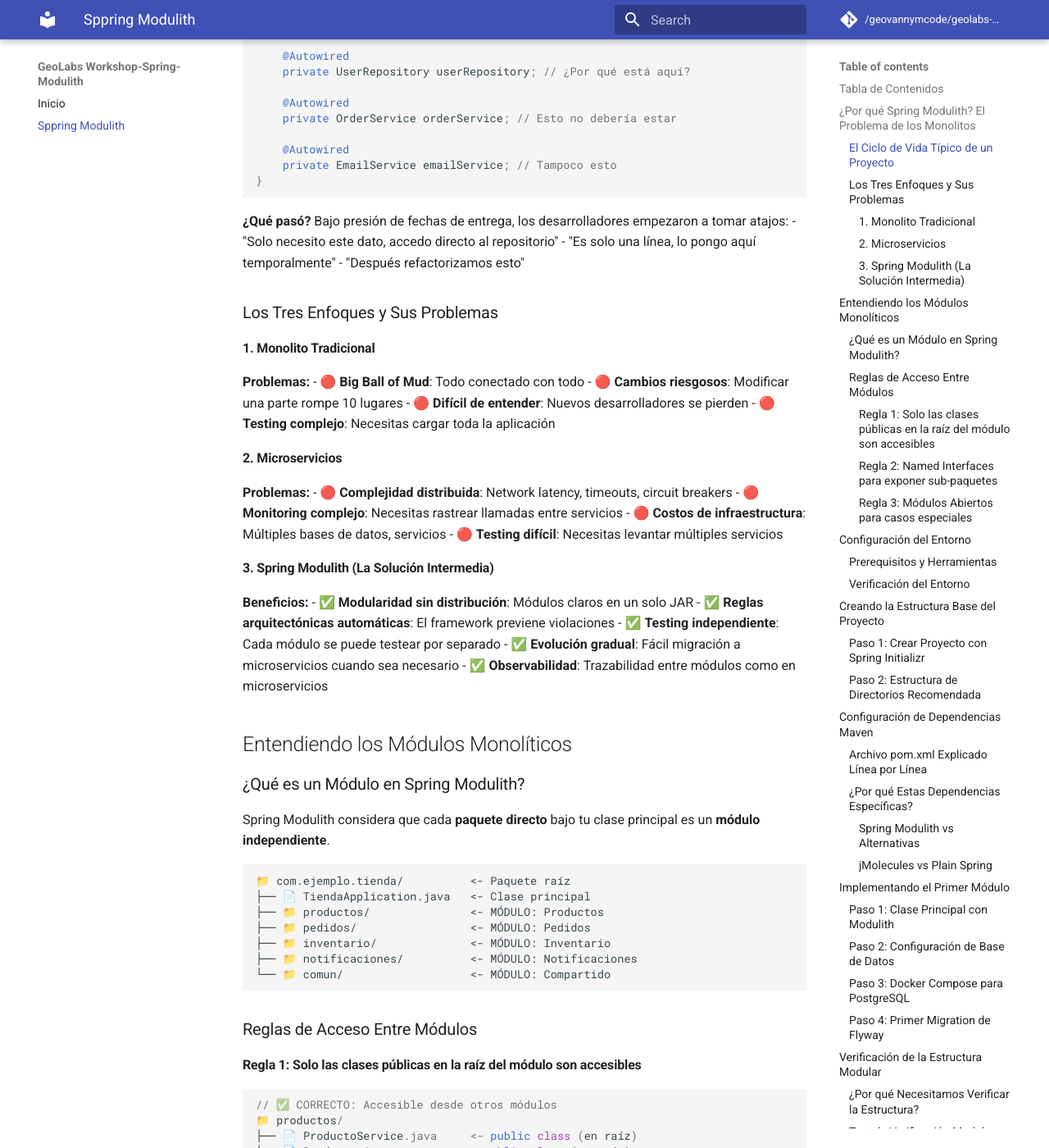
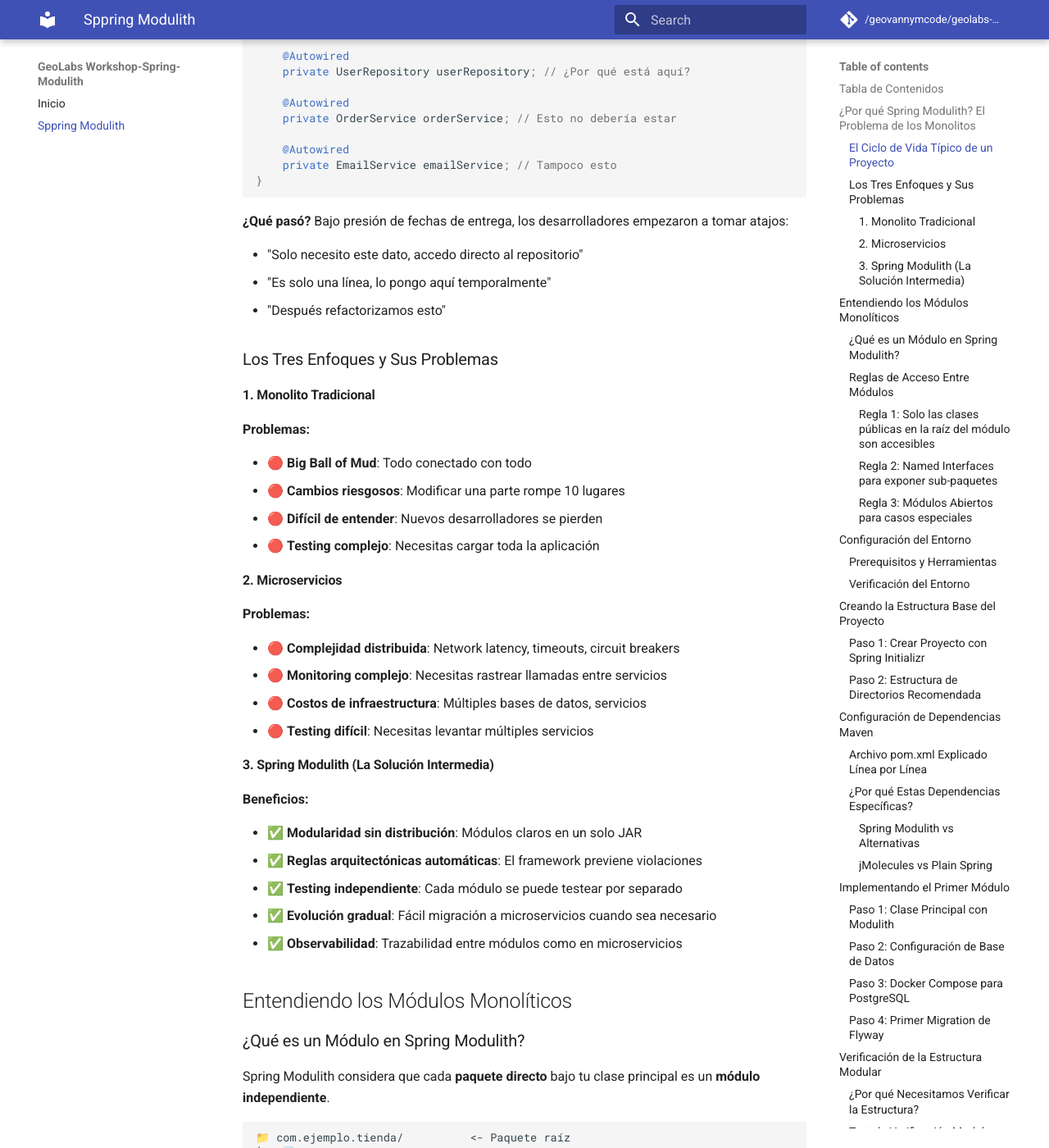
Before and after one commit to geovannymcode/geolabs-spring-modulith.github.io, an MkDocs documentation site: the page built from docs/cqrs_spring_modulith_guide.md, in a window 1280 px wide and 1400 px high, scrolled down 1138 px. Shown: the whole window at 82% size. Built offline with MkDocs 1.6.1 and Material for MkDocs 9.7.7, drawn with Linux system fonts in a browser that asks for light colours; comment, search, counter and statistics services are not loaded; part of the change alters nothing that is shown; some of the changed text lies outside the part shown.

````diff
--- a/docs/cqrs_spring_modulith_guide.md
+++ b/docs/cqrs_spring_modulith_guide.md
@@ -50,6 +50,7 @@ public class ProductController {
 ```
 
 **¿Qué pasó?** Bajo presión de fechas de entrega, los desarrolladores empezaron a tomar atajos:
+
 - "Solo necesito este dato, accedo directo al repositorio"
 - "Es solo una línea, lo pongo aquí temporalmente"
 - "Después refactorizamos esto"
@@ -57,21 +58,27 @@ public class ProductController {
 ### Los Tres Enfoques y Sus Problemas
 
 #### 1. Monolito Tradicional
+
 **Problemas:**
+
 - 🔴 **Big Ball of Mud**: Todo conectado con todo
 - 🔴 **Cambios riesgosos**: Modificar una parte rompe 10 lugares
 - 🔴 **Difícil de entender**: Nuevos desarrolladores se pierden
 - 🔴 **Testing complejo**: Necesitas cargar toda la aplicación
 
 #### 2. Microservicios
+
 **Problemas:**
+
 - 🔴 **Complejidad distribuida**: Network latency, timeouts, circuit breakers
 - 🔴 **Monitoring complejo**: Necesitas rastrear llamadas entre servicios
 - 🔴 **Costos de infraestructura**: Múltiples bases de datos, servicios
 - 🔴 **Testing difícil**: Necesitas levantar múltiples servicios
 
 #### 3. Spring Modulith (La Solución Intermedia)
+
 **Beneficios:**
+
 - ✅ **Modularidad sin distribución**: Módulos claros en un solo JAR
 - ✅ **Reglas arquitectónicas automáticas**: El framework previene violaciones
 - ✅ **Testing independiente**: Cada módulo se puede testear por separado
@@ -145,7 +152,7 @@ import org.springframework.modulith.ApplicationModule;
 
 ### Prerequisitos y Herramientas
 
-1. **Java 17 o superior** - Spring Modulith requiere versiones modernas
+1. **Java 21 o superior** - Spring Modulith requiere versiones modernas
 2. **Maven 3.8+** - Para gestión de dependencias
 3. **IDE moderno** - IntelliJ IDEA, Eclipse, VS Code
 4. **Docker Desktop** - Para PostgreSQL y servicios auxiliares
@@ -184,6 +191,7 @@ Visita [https://start.spring.io](https://start.spring.io) y configura:
 - **Java**: 17
 
 **Dependencias iniciales a agregar:**
+
 - Spring Web
 - Spring Data JPA
 - PostgreSQL Driver
````
